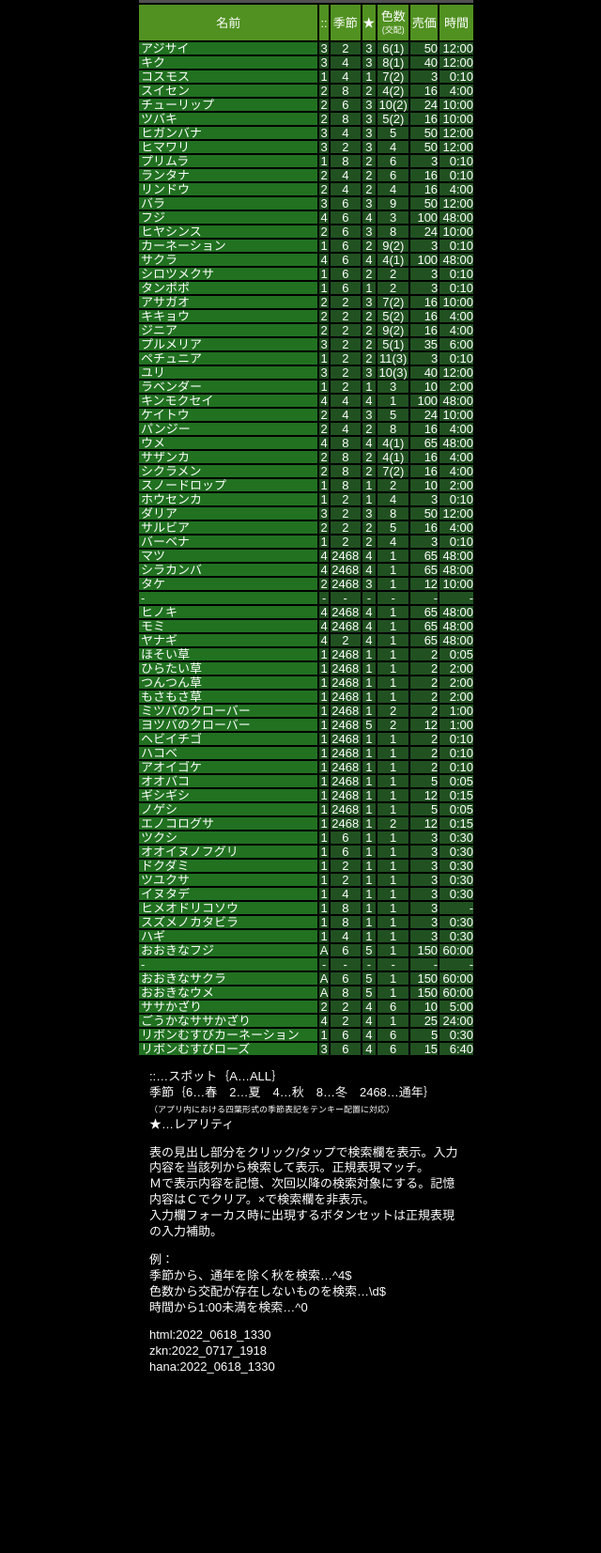
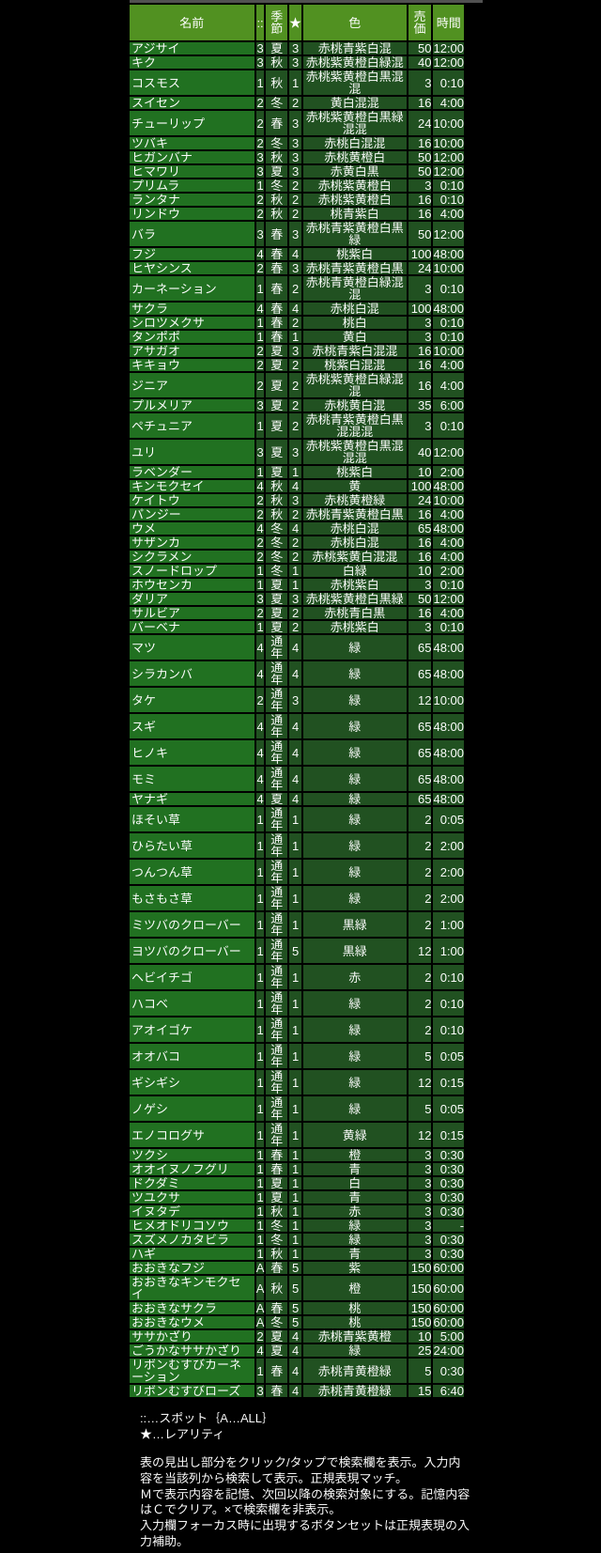
Before and after one commit to 34n5/34n5.github.io, a plain HTML site: page zkn/zkn.html in a window 1280 px wide. Shown: the part 37-1690 px from the top of the page at 94% size, without its empty margins (314-954 px from the left). Before the commit the page ends 1514 px from the top, so only its background shows below. Drawn offline with Linux system fonts and the light colour scheme.

Commit message:
Add files via upload

```diff
--- a/zkn/hana.js
+++ b/zkn/hana.js
@@ -1,75 +1,75 @@
-const lastMod = "2022_0717_1918";
+const lastMod = "2022_0721_1911...1.2.1";
 const hana = [
-['アジサイ','3','2','3','6(1)','50','12:00'],
-['キク','3','4','3','8(1)','40','12:00'],
-['コスモス','1','4','1','7(2)','3','0:10'],
-['スイセン','2','8','2','4(2)','16','4:00'],
-['チューリップ','2','6','3','10(2)','24','10:00'],
-['ツバキ','2','8','3','5(2)','16','10:00'],
-['ヒガンバナ','3','4','3','5','50','12:00'],
-['ヒマワリ','3','2','3','4','50','12:00'],
-['プリムラ','1','8','2','6','3','0:10'],
-['ランタナ','2','4','2','6','16','0:10'],
-['リンドウ','2','4','2','4','16','4:00'],
-['バラ','3','6','3','9','50','12:00'],
-['フジ','4','6','4','3','100','48:00'],
-['ヒヤシンス','2','6','3','8','24','10:00'],
-['カーネーション','1','6','2','9(2)','3','0:10'],
-['サクラ','4','6','4','4(1)','100','48:00'],
-['シロツメクサ','1','6','2','2','3','0:10'],
-['タンポポ','1','6','1','2','3','0:10'],
-['アサガオ','2','2','3','7(2)','16','10:00'],
-['キキョウ','2','2','2','5(2)','16','4:00'],
-['ジニア','2','2','2','9(2)','16','4:00'],
-['プルメリア','3','2','2','5(1)','35','6:00'],
-['ペチュニア','1','2','2','11(3)','3','0:10'],
-['ユリ','3','2','3','10(3)','40','12:00'],
-['ラベンダー','1','2','1','3','10','2:00'],
-['キンモクセイ','4','4','4','1','100','48:00'],
-['ケイトウ','2','4','3','5','24','10:00'],
-['パンジー','2','4','2','8','16','4:00'],
-['ウメ','4','8','4','4(1)','65','48:00'],
-['サザンカ','2','8','2','4(1)','16','4:00'],
-['シクラメン','2','8','2','7(2)','16','4:00'],
-['スノードロップ','1','8','1','2','10','2:00'],
-['ホウセンカ','1','2','1','4','3','0:10'],
-['ダリア','3','2','3','8','50','12:00'],
-['サルビア','2','2','2','5','16','4:00'],
-['バーベナ','1','2','2','4','3','0:10'],
-['マツ','4','2468','4','1','65','48:00'],
-['シラカンバ','4','2468','4','1','65','48:00'],
-['タケ','2','2468','3','1','12','10:00'],
-['-','-','-','-','-','-','-'],
-['ヒノキ','4','2468','4','1','65','48:00'],
-['モミ','4','2468','4','1','65','48:00'],
-['ヤナギ','4','2','4','1','65','48:00'],
-['ほそい草','1','2468','1','1','2','0:05'],
-['ひらたい草','1','2468','1','1','2','2:00'],
-['つんつん草','1','2468','1','1','2','2:00'],
-['もさもさ草','1','2468','1','1','2','2:00'],
-['ミツバのクローバー','1','2468','1','2','2','1:00'],
-['ヨツバのクローバー','1','2468','5','2','12','1:00'],
-['ヘビイチゴ','1','2468','1','1','2','0:10'],
-['ハコベ','1','2468','1','1','2','0:10'],
-['アオイゴケ','1','2468','1','1','2','0:10'],
-['オオバコ','1','2468','1','1','5','0:05'],
-['ギシギシ','1','2468','1','1','12','0:15'],
-['ノゲシ','1','2468','1','1','5','0:05'],
-['エノコログサ','1','2468','1','2','12','0:15'],
-['ツクシ','1','6','1','1','3','0:30'],
-['オオイヌノフグリ','1','6','1','1','3','0:30'],
-['ドクダミ','1','2','1','1','3','0:30'],
-['ツユクサ','1','2','1','1','3','0:30'],
-['イヌタデ','1','4','1','1','3','0:30'],
-['ヒメオドリコソウ','1','8','1','1','3','-'],
-['スズメノカタビラ','1','8','1','1','3','0:30'],
-['ハギ','1','4','1','1','3','0:30'],
-['おおきなフジ','A','6','5','1','150','60:00'],
-['-','-','-','-','-','-','-'],
-['おおきなサクラ','A','6','5','1','150','60:00'],
-['おおきなウメ','A','8','5','1','150','60:00'],
-['ササかざり','2','2','4','6','10','5:00'],
-['ごうかなササかざり','4','2','4','1','25','24:00'],
-['リボンむすびカーネーション','1','6','4','6','5','0:30'],
-['リボンむすびローズ','3','6','4','6','15','6:40'],
+['アジサイ','3','夏','3','赤桃青紫白混','50','12:00'],
+['キク','3','秋','3','赤桃紫黄橙白緑混','40','12:00'],
+['コスモス','1','秋','1','赤桃紫黄橙白黒混混','3','0:10'],
+['スイセン','2','冬','2','黄白混混','16','4:00'],
+['チューリップ','2','春','3','赤桃紫黄橙白黒緑混混','24','10:00'],
+['ツバキ','2','冬','3','赤桃白混混','16','10:00'],
+['ヒガンバナ','3','秋','3','赤桃黄橙白','50','12:00'],
+['ヒマワリ','3','夏','3','赤黄白黒','50','12:00'],
+['プリムラ','1','冬','2','赤桃紫黄橙白','3','0:10'],
+['ランタナ','2','秋','2','赤桃紫黄橙白','16','0:10'],
+['リンドウ','2','秋','2','桃青紫白','16','4:00'],
+['バラ','3','春','3','赤桃青紫黄橙白黒緑','50','12:00'],
+['フジ','4','春','4','桃紫白','100','48:00'],
+['ヒヤシンス','2','春','3','赤桃青紫黄橙白黒','24','10:00'],
+['カーネーション','1','春','2','赤桃青黄橙白緑混混','3','0:10'],
+['サクラ','4','春','4','赤桃白混','100','48:00'],
+['シロツメクサ','1','春','2','桃白','3','0:10'],
+['タンポポ','1','春','1','黄白','3','0:10'],
+['アサガオ','2','夏','3','赤桃青紫白混混','16','10:00'],
+['キキョウ','2','夏','2','桃紫白混混','16','4:00'],
+['ジニア','2','夏','2','赤桃紫黄橙白緑混混','16','4:00'],
+['プルメリア','3','夏','2','赤桃黄白混','35','6:00'],
+['ペチュニア','1','夏','2','赤桃青紫黄橙白黒混混混','3','0:10'],
+['ユリ','3','夏','3','赤桃紫黄橙白黒混混混','40','12:00'],
+['ラベンダー','1','夏','1','桃紫白','10','2:00'],
+['キンモクセイ','4','秋','4','黄','100','48:00'],
+['ケイトウ','2','秋','3','赤桃黄橙緑','24','10:00'],
+['パンジー','2','秋','2','赤桃青紫黄橙白黒','16','4:00'],
+['ウメ','4','冬','4','赤桃白混','65','48:00'],
+['サザンカ','2','冬','2','赤桃白混','16','4:00'],
+['シクラメン','2','冬','2','赤桃紫黄白混混','16','4:00'],
+['スノードロップ','1','冬','1','白緑','10','2:00'],
+['ホウセンカ','1','夏','1','赤桃紫白','3','0:10'],
+['ダリア','3','夏','3','赤桃紫黄橙白黒緑','50','12:00'],
+['サルビア','2','夏','2','赤桃青白黒','16','4:00'],
+['バーベナ','1','夏','2','赤桃紫白','3','0:10'],
+['マツ','4','通年','4','緑','65','48:00'],
+['シラカンバ','4','通年','4','緑','65','48:00'],
+['タケ','2','通年','3','緑','12','10:00'],
+['スギ','4','通年','4','緑','65','48:00'],
+['ヒノキ','4','通年','4','緑','65','48:00'],
+['モミ','4','通年','4','緑','65','48:00'],
+['ヤナギ','4','夏','4','緑','65','48:00'],
+['ほそい草','1','通年','1','緑','2','0:05'],
+['ひらたい草','1','通年','1','緑','2','2:00'],
+['つんつん草','1','通年','1','緑','2','2:00'],
+['もさもさ草','1','通年','1','緑','2','2:00'],
+['ミツバのクローバー','1','通年','1','黒緑','2','1:00'],
+['ヨツバのクローバー','1','通年','5','黒緑','12','1:00'],
+['ヘビイチゴ','1','通年','1','赤','2','0:10'],
+['ハコベ','1','通年','1','緑','2','0:10'],
+['アオイゴケ','1','通年','1','緑','2','0:10'],
+['オオバコ','1','通年','1','緑','5','0:05'],
+['ギシギシ','1','通年','1','緑','12','0:15'],
+['ノゲシ','1','通年','1','緑','5','0:05'],
+['エノコログサ','1','通年','1','黄緑','12','0:15'],
+['ツクシ','1','春','1','橙','3','0:30'],
+['オオイヌノフグリ','1','春','1','青','3','0:30'],
+['ドクダミ','1','夏','1','白','3','0:30'],
+['ツユクサ','1','夏','1','青','3','0:30'],
+['イヌタデ','1','秋','1','赤','3','0:30'],
+['ヒメオドリコソウ','1','冬','1','緑','3','-'],
+['スズメノカタビラ','1','冬','1','緑','3','0:30'],
+['ハギ','1','秋','1','青','3','0:30'],
+['おおきなフジ','A','春','5','紫','150','60:00'],
+['おおきなキンモクセイ','A','秋','5','橙','150','60:00'],
+['おおきなサクラ','A','春','5','桃','150','60:00'],
+['おおきなウメ','A','冬','5','桃','150','60:00'],
+['ササかざり','2','夏','4','赤桃青紫黄橙','10','5:00'],
+['ごうかなササかざり','4','夏','4','緑','25','24:00'],
+['リボンむすびカーネーション','1','春','4','赤桃青黄橙緑','5','0:30'],
+['リボンむすびローズ','3','春','4','赤桃青黄橙緑','15','6:40'],
 ];
--- a/zkn/zkn.html
+++ b/zkn/zkn.html
@@ -8,7 +8,7 @@
 <style>
 /* 汎用その他 */
 *{-webkit-appearance:none;font:13px /1 sans-serif;border-width:0;border-radius:0;box-sizing:border-box;margin:0;padding:0;outline-style:none;}
-body{color:white;background-color:black;width:100%;margin:0 auto;max-width:360px;}
+body{color:white;background-color:black;width:100%;margin:0 auto;max-width:380px;}
 h1{font-size:16px;background-color:#515151;text-align:center;height:38px;padding:9px;margin:2px 2px 0;position:relative;z-index:1;}
 /* フォーム系 */
 form,div:first-child{width:100%;max-width:360px;}
@@ -56,12 +56,12 @@ p{line-height:1.3;margin:1em;}
 <tbody></tbody>
 </table>
 <p></p>
-<p>::…スポット｛A…ALL｝<br>季節｛6…春　2…夏　4…秋　8…冬　2468…通年｝<br><small>（アプリ内における四葉形式の季節表記をテンキー配置に対応）</small><br>★…レアリティ</p>
-<p>表の見出し部分をクリック/タップで検索欄を表示。入力内容を当該列から検索して表示。正規表現マッチ。<br>Ｍで表示内容を記憶、次回以降の検索対象にする。記憶内容はＣでクリア。×で検索欄を非表示。<br>入力欄フォーカス時に出現するボタンセットは正規表現の入力補助。</p>
-<p>例：<br>季節から、通年を除く秋を検索…^4$<br>色数から交配が存在しないものを検索…\d$<br>時間から1:00未満を検索…^0</p>
+<p>::…スポット｛A…ALL｝<br>★…レアリティ</p>
+<p>表の見出し部分をクリック/タップで検索欄を表示。入力内容を当該列から検索して表示。正規表現マッチ。<br>Ｍで表示内容を記憶、次回以降の検索対象にする。記憶内容はＣでクリア。×で検索欄を非表示。<br>入力欄フォーカス時に出現するボタンセットは正規表現の入力補助。</p><!--
+<p>例：<br>季節から、通年を除く秋を検索…^4$<br>色数から交配が存在しないものを検索…\d$<br>時間から1:00未満を検索…^0</p>-->
 <p>html:2022_0618_1330<br><!--＊＊＊更新日時＊＊＊
 -->zkn:<span></span><br>hana:<span></span></p>
-<script src="hana.js"></script><!--データ-->
-<script src="zkn.js"></script><!--処理系-->
+<script src="hana.js" defer></script><!--データ-->
+<script src="zkn.js" defer></script><!--処理系-->
 </body>
 </html>
--- a/zkn/zkn.js
+++ b/zkn/zkn.js
@@ -18,7 +18,7 @@ const _p = document.getElementsByTagName("p")[0];
 
 //初回作表
 td();
-document.getElementsByTagName("thead")[0].innerHTML = `<tr><th onclick="t(0);">名前</th><th onclick="t(1);">::</th><th onclick="t(2);">季節</th><th onclick="t(3);">★</th><th onclick="t(4);">色数<br><small>(交配)</small></th><th onclick="t(5);">売価</th><th onclick="t(6);">時間</th></tr>`;
+document.getElementsByTagName("thead")[0].innerHTML = `<tr><th onclick="t(0);">名前</th><th onclick="t(1);">::</th><th onclick="t(2);">季節</th><th onclick="t(3);">★</th><th onclick="t(4);">色</th><th onclick="t(5);">売価</th><th onclick="t(6);">時間</th></tr>`;
 
 //t(0);
 
```
